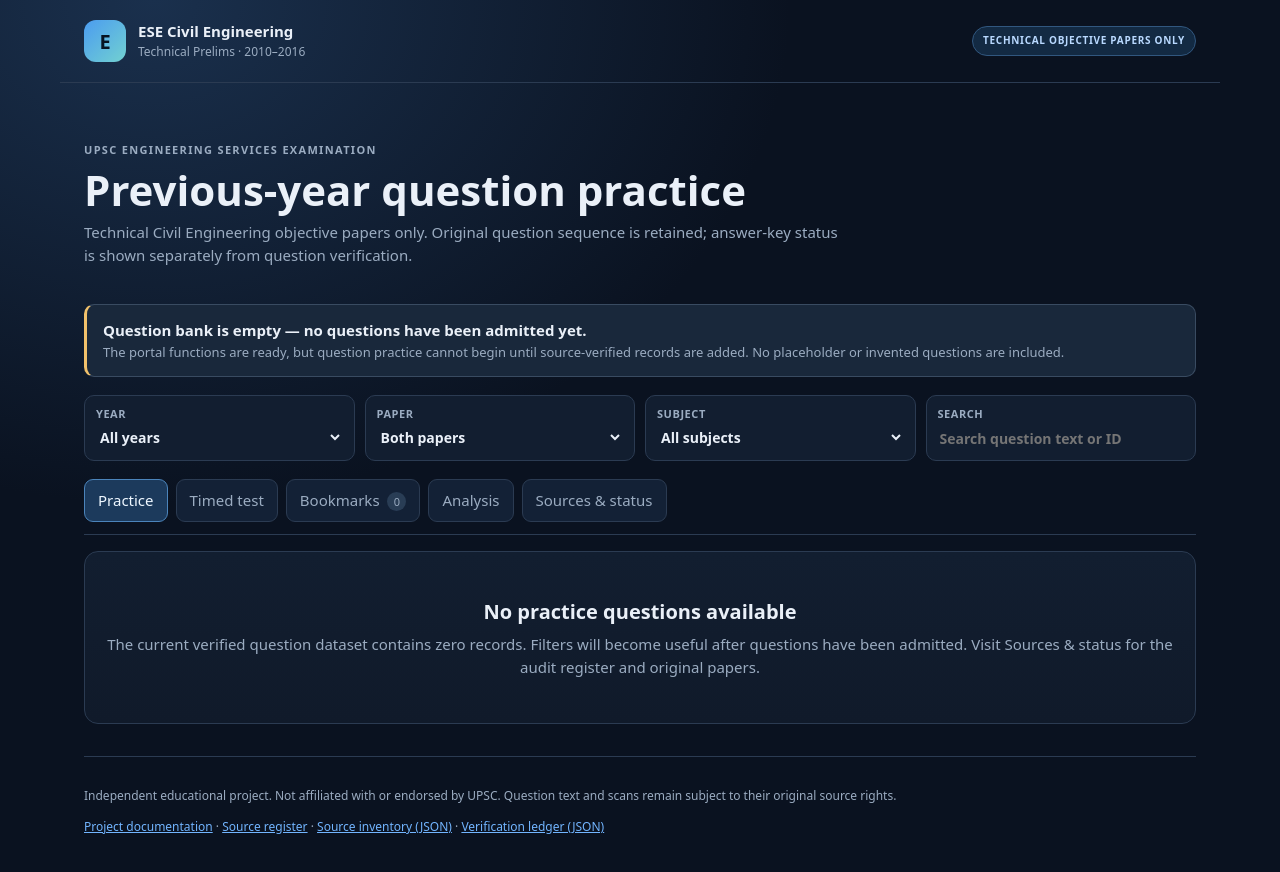
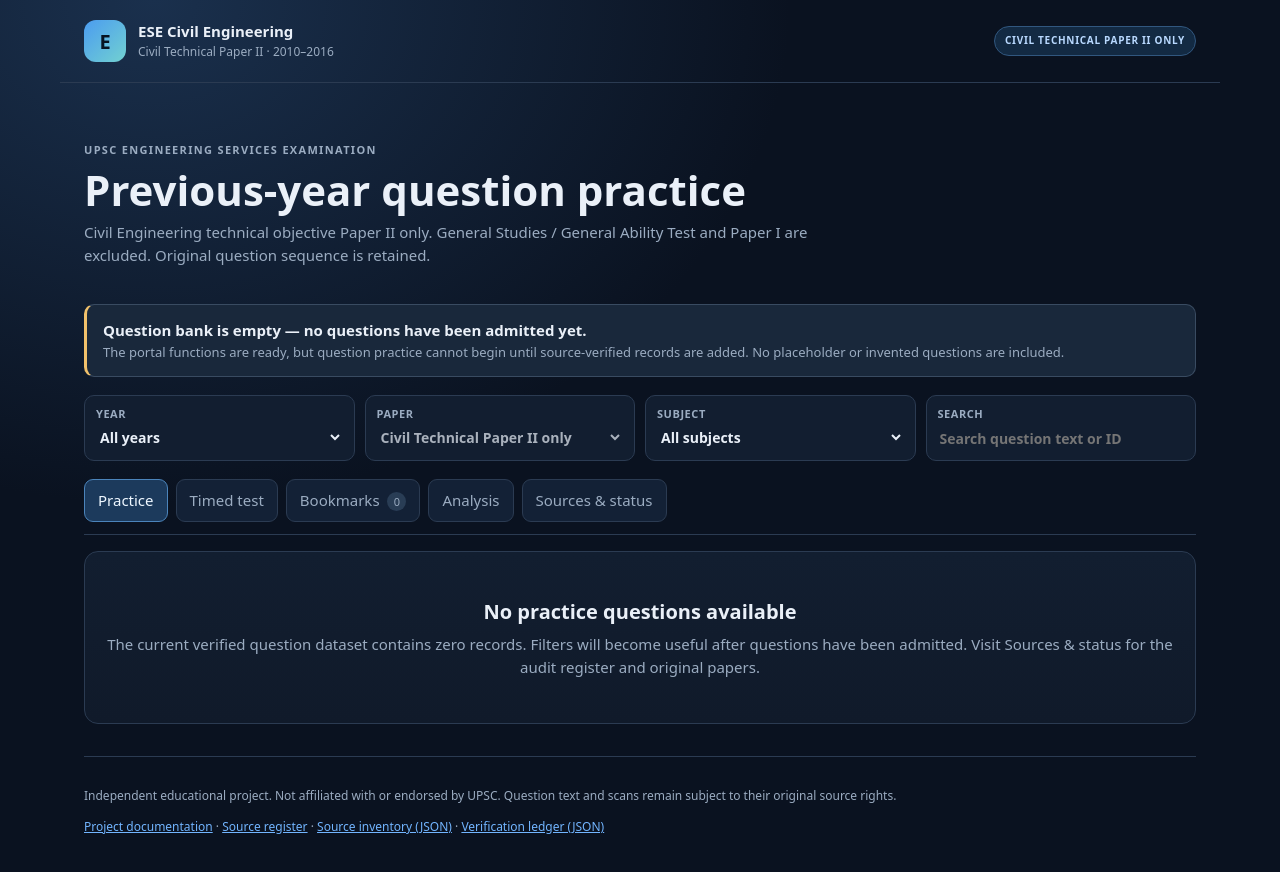
Before and after one commit to surajsharma-cyber/Ese-2010-to-2016, a plain HTML site: page index.html in a window 1280 px wide. Drawn offline with Linux system fonts and the light colour scheme.

Commit message:
Restrict portal UI to Civil technical Paper II only

```diff
--- a/index.html
+++ b/index.html
@@ -10,21 +10,21 @@
 </head>
 <body>
 <header class="site-header">
-  <a class="brand" href="./" aria-label="ESE Civil home"><span class="brand-mark">E</span><span><strong>ESE Civil Engineering</strong><small>Technical Prelims · 2010–2016</small></span></a>
-  <span class="scope-pill">TECHNICAL OBJECTIVE PAPERS ONLY</span>
+  <a class="brand" href="./" aria-label="ESE Civil home"><span class="brand-mark">E</span><span><strong>ESE Civil Engineering</strong><small>Civil Technical Paper II · 2010–2016</small></span></a>
+  <span class="scope-pill">CIVIL TECHNICAL PAPER II ONLY</span>
 </header>
 <main class="container">
   <section class="hero">
     <p class="eyebrow">UPSC Engineering Services Examination</p>
     <h1>Previous-year question practice</h1>
-    <p>Technical Civil Engineering objective papers only. Original question sequence is retained; answer-key status is shown separately from question verification.</p>
+    <p>Civil Engineering technical objective Paper II only. General Studies / General Ability Test and Paper I are excluded. Original question sequence is retained.</p>
   </section>
   <section class="status-banner" id="statusBanner" role="status">
     <strong>Loading question bank…</strong><span>Reading the verified question dataset.</span>
   </section>
   <section class="filters" aria-label="Question filters">
     <label>Year<select id="yearFilter"><option value="all">All years</option></select></label>
-    <label>Paper<select id="paperFilter"><option value="all">Both papers</option><option value="1">Technical Paper I</option><option value="2">Technical Paper II</option></select></label>
+    <label>Paper<select id="paperFilter" disabled><option value="2" selected>Civil Technical Paper II only</option></select></label>
     <label>Subject<select id="subjectFilter"><option value="all">All subjects</option></select></label>
     <label>Search<input id="searchFilter" type="search" placeholder="Search question text or ID"></label>
   </section>
```
